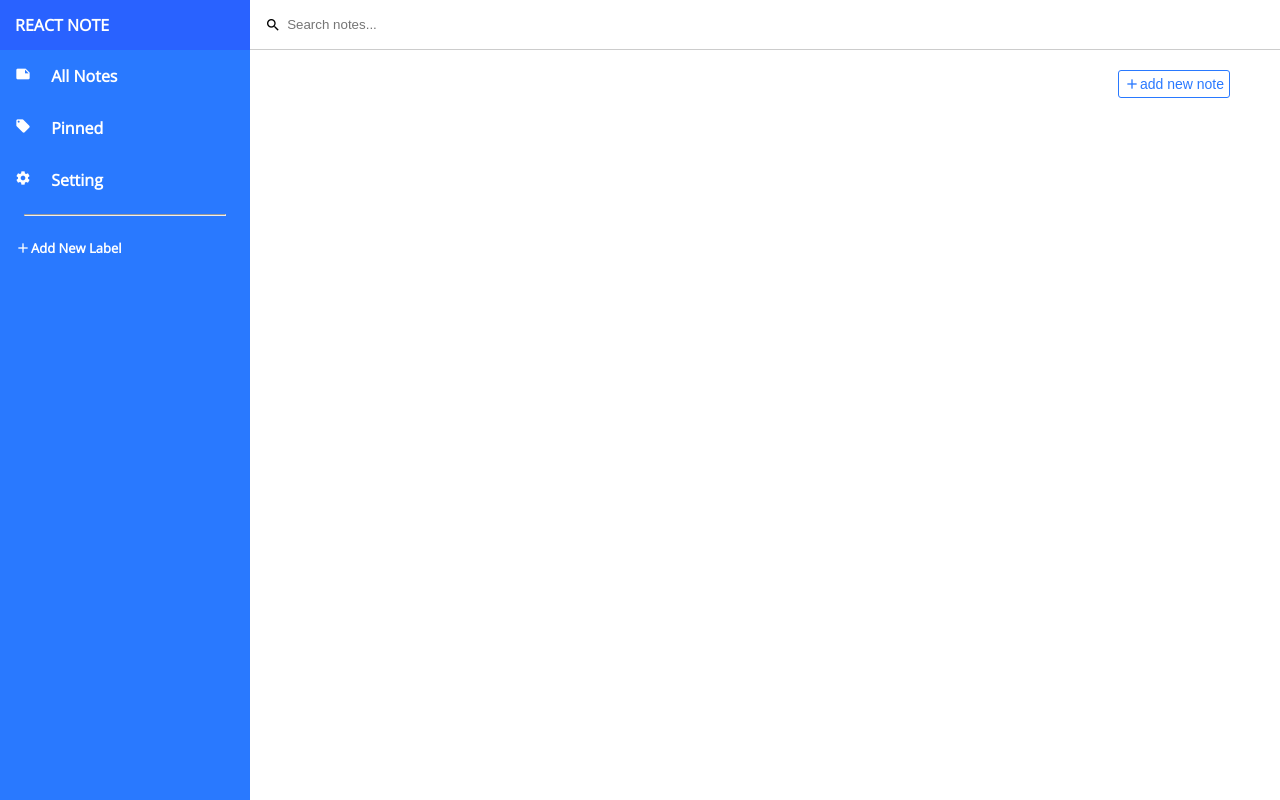
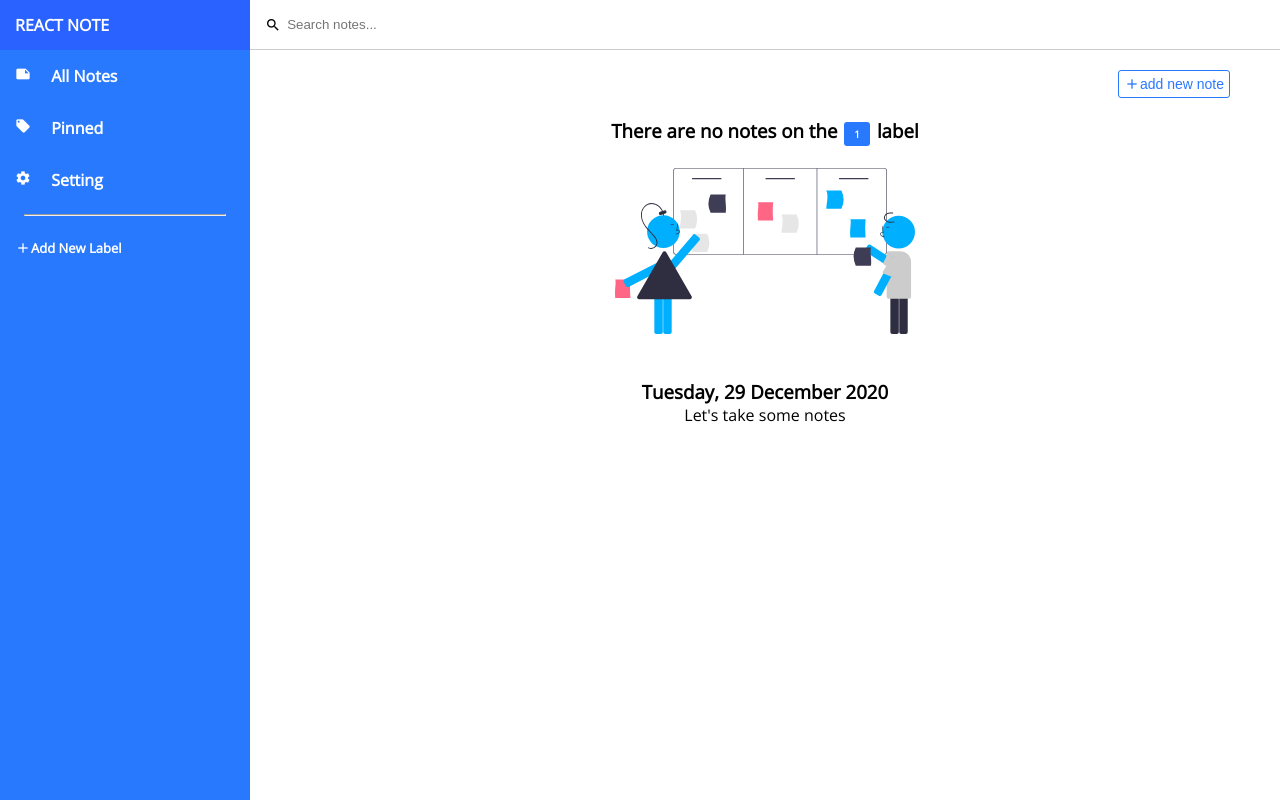
Before and after one commit to irmanfreestyle/react-note, a React (Create React App) app: page /label/1 in a window 1280 px wide. Built offline with nearby package versions, Linux system fonts and the light colour scheme.

Commit message:
fix re-render element (for reuseable modal slot) when props value is changed

```diff
--- a/src/App.scss
+++ b/src/App.scss
@@ -221,35 +221,6 @@ a {
   text-align: center;
 }
 
-
-.create-note-overlay {
-  position: fixed;
-  left: 0;
-  right: 0;
-  bottom: 0;
-  top: 0;
-  background: rgba(0,0,0,0.8);
-  z-index: 10;
-  display: flex;
-  align-items: center;
-  justify-content: center;
-
-  .form-card {
-    padding: 15px;
-    background: white;
-    border-radius: 5px;
-    width: 500px;
-    max-width: 100%;
-
-    input[type=text], textarea {
-      width: 100%;
-      margin: 10px 0px;
-      box-sizing: border-box !important;
-      padding: 5px 10px;
-    }
-  }
-}
-
 .text-center {
   text-align: center !important;
 }
--- a/src/components/CreateNote.js
+++ b/src/components/CreateNote.js
@@ -1,6 +1,7 @@
 import React, {useEffect, useState} from 'react';
 import {useDispatch, useSelector} from 'react-redux';
 import {showCreate, createNote} from '../actions/noteActions';
+import CreateModal from './slots/ModalSlot';
 import moment from 'moment';
 import {uid} from 'uid';
 
@@ -56,12 +57,25 @@ export default function CreateNote () {
     initAction();
   }, []);
 
+  let Action = () => {
     return (
-    <div className="create-note-overlay">
-      <div className="form-card">
-        <h3>{isEdit ? 'Edit' : 'Create a'} note</h3>
-        <br />
-        <div className="form">
+      <div style={{display: 'flex', justifyContent: 'flex-end'}}>
+        <button className="btn-danger" onClick={() => dispatch(showCreate(false))}>Cancel</button> &nbsp;
+        <button
+          className="btn-main"
+          onClick={addNote}
+        >
+          {isEdit ? 'Update note' : 'Create note'}
+        </button>
+      </div>
+    )
+  }
+
+  return (
+    <CreateModal
+      header={<h3 className="text-center">{isEdit ? 'Edit' : 'Create a'} note</h3>}
+      content={
+        <>
         <input
           type="text"
           placeholder="Title"
@@ -89,18 +103,9 @@ export default function CreateNote () {
         <label htmlFor="pin">
           Pin this note
         </label>
-          <br /> <br/>
-          <div style={{display: 'flex', justifyContent: 'flex-end'}}>
-            <button className="btn-danger" onClick={() => dispatch(showCreate(false))}>Cancel</button> &nbsp;
-            <button
-              className="btn-main"
-              onClick={addNote}
-            >
-              {isEdit ? 'Update note' : 'Create note'}
-            </button>
-          </div>
-        </div>
-      </div>
-    </div>
+        </>
+      }
+      actions={<Action />}
+    />
   )
 }
--- a/src/components/createLabel.js
+++ b/src/components/createLabel.js
@@ -1,6 +1,7 @@
 import React, {useState} from 'react';
 import {useDispatch} from 'react-redux';
 import {showCreateLabel, createLabel} from '../actions/noteActions'
+import CreateModal from './slots/ModalSlot';
 import moment from 'moment';
 
 export default function CreateLabel () {
@@ -18,18 +19,19 @@ export default function CreateLabel () {
   };
 
   return (
-    <div className="create-note-overlay">
-      <div className="form-card">
-        <h3>Create new label</h3>
-        <br />
-        <div className="form">
-          <input
-            type="text"
-            placeholder="Title"
-            onChange={(e) => setTitle(e.target.value)}
-          />
-        </div>
-        <br /> <br/>
+    <CreateModal
+      width="300px"
+      header={
+        <h3 className="text-center">Create new label</h3>
+      }
+      content={
+        <input
+          type="text"
+          placeholder="Title"
+          onChange={(e) => setTitle(e.target.value)}
+        />
+      }
+      actions={
         <div style={{display: 'flex', justifyContent: 'flex-end'}}>
           <button className="btn-danger" onClick={() => dispatch(showCreateLabel(false))}>Cancel</button> &nbsp;
           <button
@@ -39,7 +41,7 @@ export default function CreateLabel () {
             Create
           </button>
         </div>
-      </div>
-    </div>
+      }
+    />
   );
 }
--- /dev/null
+++ b/src/components/reuseable/NoContent.js
@@ -0,0 +1,38 @@
+import React from 'react'
+import noteImage from '../../assets/note.svg'
+
+export default function NoContent({label}) {
+  let now = new Date()
+  let days = ['Sunday','Monday','Tuesday','Wednesday','Thursday','Friday','Saturday'];
+  let months = ['January','February','March','April','May','June','July','August','September','October','November','December'];
+
+  let date = now.getDate()
+  let day = days[ now.getDay() ];
+  let month = months[ now.getMonth() ];
+  let year = now.getFullYear()
+
+  return (
+    <div
+      style={{
+        textAlign: 'center'
+      }}
+    >
+      <h3>{label || 'No notes'}</h3>
+      <img
+        src={noteImage}
+        alt="no notes"
+        style={{
+          width: '300px',
+          marginTop: '20px',
+          marginBottom: '40px',
+        }}
+      ></img>
+      <h3>
+        {day}, {date} {month} {year}
+      </h3>
+      <div>
+        Let's take some notes
+      </div>
+    </div>
+  )
+}
--- a/src/components/slots/ModalSlot.js
+++ b/src/components/slots/ModalSlot.js
@@ -1,14 +1,18 @@
 import React from 'react';
+import styles from './ModalSlot.module.scss'
 
-export default function ConfirmModal({header, actions, content}) {
+export default function ModalSlot({header, actions, content, width}) {
   return (
-    <div className="create-note-overlay">
+    <div className={styles.modalOverlay}>
       <div
-        className="form-card"
+        className={styles.cardContent}
+        style={{
+          width: width || '500px'
+        }}
       >
         {header}
         <br />
-        <div className="form">
+        <div>
           <div
             style={{
               maxHeight: '400px',
--- /dev/null
+++ b/src/components/slots/ModalSlot.module.scss
@@ -0,0 +1,37 @@
+@keyframes overlay-animation {
+  from {
+    opacity: 0;
+  }
+  to {
+    opacity: 1;
+  }
+}
+
+.modalOverlay {
+  animation-name: overlay-animation;
+  animation-duration: 0.3s;
+  position: fixed;
+  left: 0;
+  right: 0;
+  bottom: 0;
+  top: 0;
+  background: rgba(0,0,0,0.8);
+  z-index: 10;
+  display: flex;
+  align-items: center;
+  justify-content: center;
+
+  .cardContent {
+    padding: 15px;
+    background: white;
+    border-radius: 5px;
+    max-width: 100%;
+
+    input[type=text], textarea {
+      width: 100%;
+      margin: 10px 0px;
+      box-sizing: border-box !important;
+      padding: 5px 10px;
+    }
+  }
+}
--- a/src/pages/Label.js
+++ b/src/pages/Label.js
@@ -1,8 +1,9 @@
 import React from 'react';
 import {useSelector} from 'react-redux';
 import Card from '../components/Card';
-
+import NoContent from '../components/reuseable/NoContent';
 import {useParams} from "react-router-dom";
+import Chip from '../components/Chip';
 
 export default function Label() {
   const notes = useSelector(state => state.notes.notes);
@@ -18,6 +19,16 @@ export default function Label() {
     )
   }
 
+  let LabelContent = () => {
+    return (
+      <div
+        className="text-center"
+      >
+        There are no notes on the <Chip>{label}</Chip> label
+      </div>
+    )
+  };
+
   return (
     <>
       <div className="main-page">
@@ -27,6 +38,13 @@ export default function Label() {
           ))
         }
       </div>
+      {
+        filterNotes(notes).length ? '' : (
+          <NoContent
+            label={<LabelContent />}
+          />
+        )
+      }
     </>
   )
 }
```
Also changed, not shown: 1 other file (tests, documents, lock files or other folders). Lines whose indentation alone changed are shown as unchanged.
